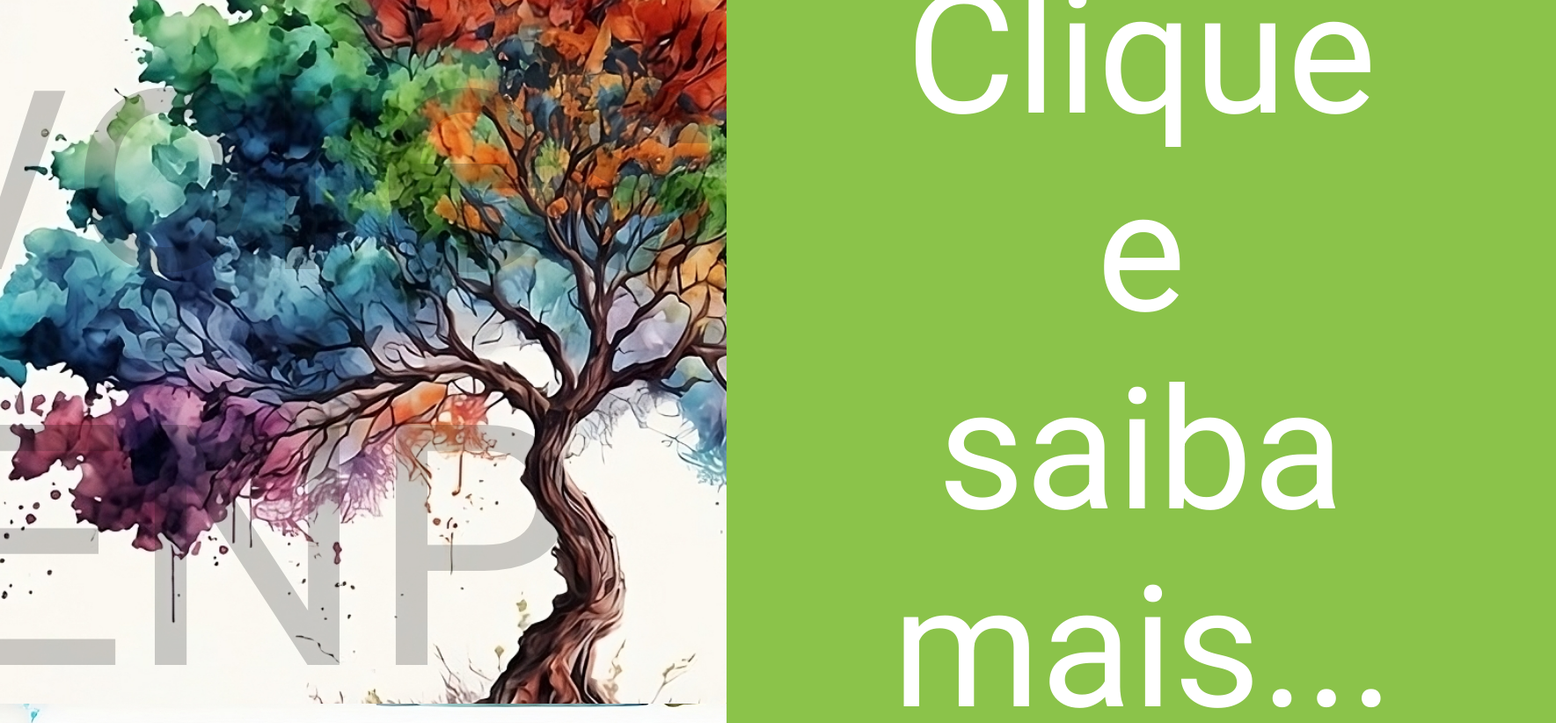
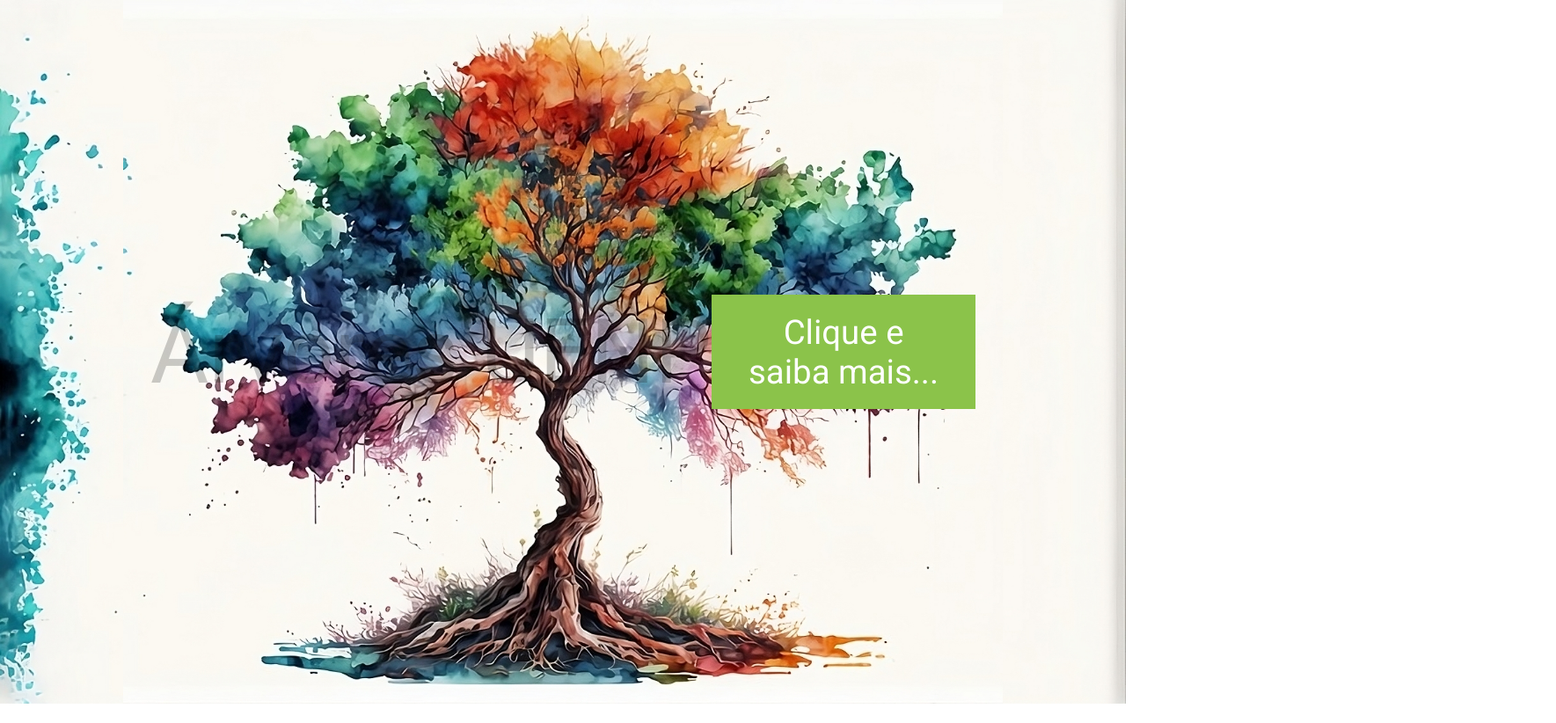
Before and after one commit to wilsonfrantine/arvoresuenp, a plain HTML site: page index.html in a window 1280 px wide. Shown: the top 822 px of the page at 88% size, 1769 px wide, since content can reach past the window. After the commit the page ends 800 px from the top, so only its background shows below. Drawn offline with Linux system fonts and the light colour scheme.

Commit message:
Update index.html

```diff
--- a/index.html
+++ b/index.html
@@ -17,22 +17,22 @@
             background-position: center;
             background-repeat: no-repeat;
             background-color: rgba(255, 255, 255, 0.3);
-            font-family: 'Roboto', sans-serif; /* Fonte Roboto */
+            font-family: 'Roboto', sans-serif;
         }
         .container {
             text-align: center;
             color: rgba(0, 0, 0, 0.2);
-            font-size: 30vw;
+            font-size: 8vw; /* Tamanho de fonte em relação à largura da tela */
         }
         button {
             background-color: #8bc34a;
             color: white;
-            font-size: 15vw;
-            padding: 5% 10%;
+            font-size: 3vw; /* Tamanho de fonte em relação à largura da tela */
+            padding: 2% 4%; /* Espaçamento interno em relação à largura e altura do botão */
             border: none;
             cursor: pointer;
             font-family: 'Roboto', sans-serif;
-            width: 50%;
+            width: 30%;
         }
     </style>
 </head>
@@ -42,6 +42,7 @@
 
     <script>
         document.getElementById('botaoRedirecionar').addEventListener('click', function() {
+            // Função para extrair o valor de um parâmetro da URL
             function obterValorParametro(nomeParametro) {
                 var urlSearchParams = new URLSearchParams(window.location.search);
                 return urlSearchParams.get(nomeParametro);
```
